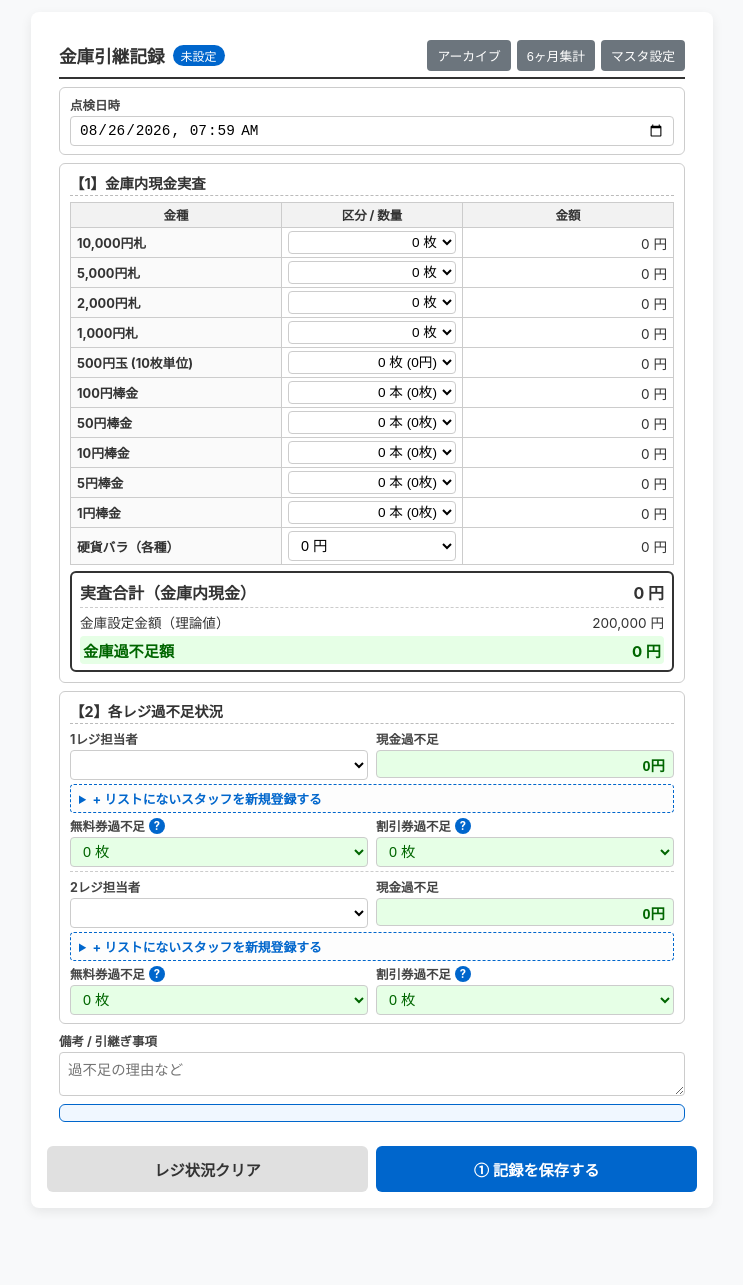
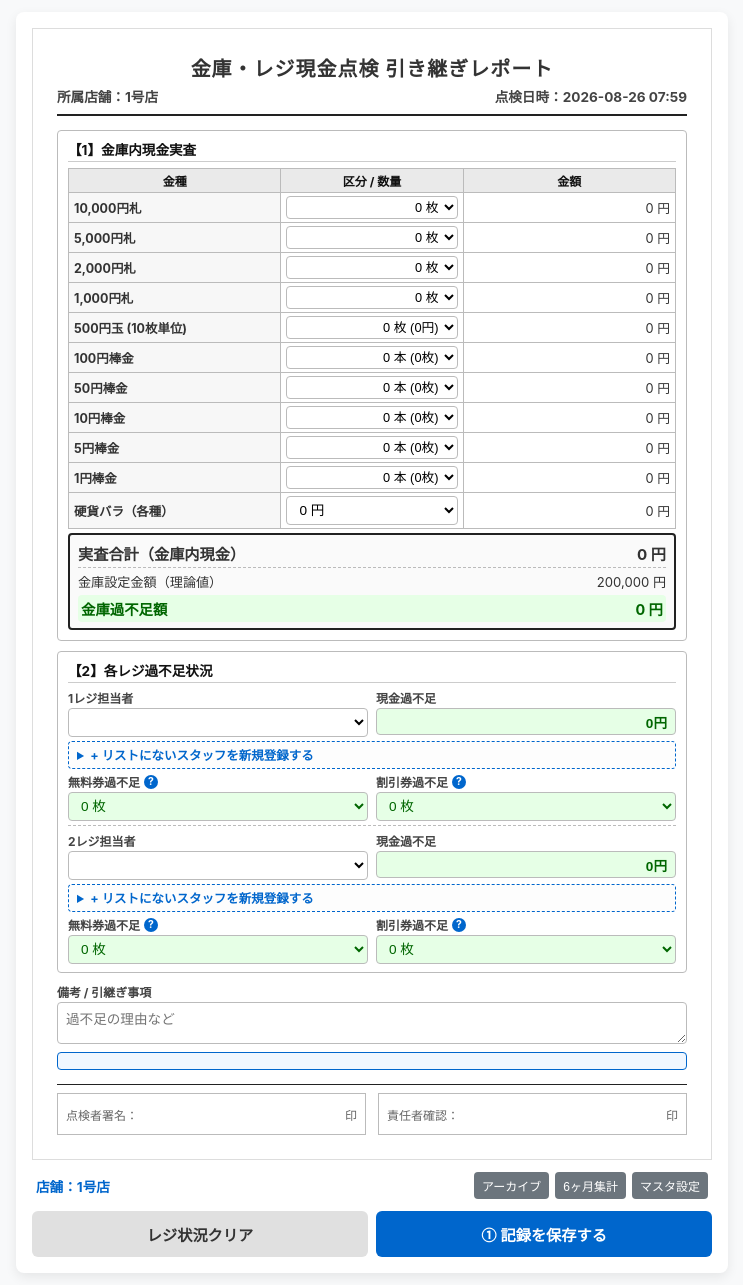
Before and after one commit to yuda890201/kinko-app, a plain HTML site: page index.html in a window 1280 px wide. Shown: the whole page, without its empty margins (268-1011 px from the left). Before the commit the page ends 1220 px from the top, so only its background shows below. Drawn offline with nearby package versions, Linux system fonts and the light colour scheme; no server answers.

Commit message:
Update index.html

```diff
--- a/index.html
+++ b/index.html
@@ -17,7 +17,7 @@
 
   <style>
     :root {
-      --border-color: #333;
+      --border-color: #222;
       --primary-color: #0066cc;
       --success-color: #28a745;
       --bg-color: #f8f9fa;
@@ -47,7 +47,7 @@
     }
 
     .container {
-      max-width: 650px;
+      max-width: 680px;
       margin: 0 auto;
       background: #fff;
       padding: 16px;
@@ -55,29 +55,48 @@
       box-shadow: 0 4px 12px rgba(0,0,0,0.08);
     }
 
+    /* ★ A4フィードバックシート専用デザイン（幅794px固定ベース） */
     #export-area {
       background: #fff;
-      padding: 12px;
+      padding: 24px;
       box-sizing: border-box;
       width: 100%;
+      border: 1px solid #ddd;
+    }
+
+    /* 帳票ヘッダー */
+    .report-header {
+      text-align: center;
+      border-bottom: 2px solid var(--border-color);
+      padding-bottom: 8px;
+      margin-bottom: 14px;
+    }
+    .report-header h2 {
+      font-size: 1.25rem;
+      margin: 0 0 4px 0;
+      letter-spacing: 1px;
+    }
+    .report-meta {
+      display: flex;
+      justify-content: space-between;
+      font-size: 0.85rem;
+      font-weight: bold;
+      color: #444;
     }
 
     .header-bar {
       display: flex;
       justify-content: space-between;
       align-items: center;
-      border-bottom: 2px solid var(--border-color);
-      padding-bottom: 6px;
-      margin-bottom: 8px;
+      margin-bottom: 12px;
     }
-
-    h1 { font-size: 1.1rem; margin: 0; display: flex; align-items: center; gap: 8px; }
+    h1 { font-size: 1rem; margin: 0; display: flex; align-items: center; gap: 6px; }
     .store-badge {
-      background: #0066cc;
+      background: #333;
       color: #fff;
       font-size: 0.75rem;
       padding: 2px 8px;
-      border-radius: 12px;
+      border-radius: 4px;
       font-weight: normal;
     }
 
@@ -86,29 +105,30 @@
       background: #6c757d;
       color: #fff;
       border: none;
-      padding: 6px 10px;
+      padding: 5px 8px;
       border-radius: 4px;
       cursor: pointer;
-      font-size: 0.8rem;
+      font-size: 0.75rem;
     }
 
     .section-card {
-      border: 1px solid #ccc;
-      border-radius: 6px;
+      border: 1px solid #bbb;
+      border-radius: 4px;
       padding: 8px 10px;
-      margin-bottom: 8px;
+      margin-bottom: 10px;
       background-color: #fff;
     }
 
     .section-title {
       font-weight: bold;
-      font-size: 0.9rem;
+      font-size: 0.85rem;
       margin-bottom: 6px;
       padding-bottom: 2px;
-      border-bottom: 1px dashed #bbb;
+      border-bottom: 1px solid #ccc;
       display: flex;
       justify-content: space-between;
       align-items: center;
+      color: #111;
     }
 
     .info-grid { display: grid; grid-template-columns: 1fr 1fr; gap: 8px; }
@@ -116,7 +136,7 @@
     .field-group.full { grid-column: span 2; }
 
     label {
-      font-size: 0.78rem;
+      font-size: 0.75rem;
       font-weight: bold;
       margin-bottom: 2px;
       color: #444;
@@ -131,8 +151,8 @@
     select,
     textarea {
       padding: 5px 8px;
-      font-size: 0.9rem;
-      border: 1px solid #ccc;
+      font-size: 0.85rem;
+      border: 1px solid #bbb;
       border-radius: 4px;
       box-sizing: border-box;
       width: 100%;
@@ -154,7 +174,7 @@
     .highlight-ok {
       background-color: var(--diff-ok-bg) !important;
       color: var(--diff-ok-color) !important;
-      border-color: #ccc !important;
+      border-color: #bbb !important;
     }
 
     .coupon-grid { display: grid; grid-template-columns: 1fr 1fr; gap: 8px; margin-top: 4px; }
@@ -162,26 +182,26 @@
       display: inline-flex;
       justify-content: center;
       align-items: center;
-      width: 16px;
-      height: 16px;
+      width: 14px;
+      height: 14px;
       background-color: #0066cc;
       color: #fff;
       border-radius: 50%;
-      font-size: 0.7rem;
+      font-size: 0.65rem;
       cursor: pointer;
     }
 
-    table { width: 100%; border-collapse: collapse; margin-bottom: 6px; }
-    th, td { border: 1px solid #ccc; padding: 3px 6px; text-align: center; }
-    th { background-color: #f2f2f2; font-size: 0.78rem; }
-    td.label-col { background-color: #fafafa; font-weight: bold; text-align: left; font-size: 0.8rem; width: 35%; }
-    td.num-col { text-align: right; width: 35%; font-size: 0.85rem; }
-    select.select-count { text-align: right; font-size: 0.85rem; padding: 2px; }
+    table { width: 100%; border-collapse: collapse; margin-bottom: 4px; }
+    th, td { border: 1px solid #bbb; padding: 3px 5px; text-align: center; }
+    th { background-color: #eaeaea; font-size: 0.75rem; color: #111; }
+    td.label-col { background-color: #f7f7f7; font-weight: bold; text-align: left; font-size: 0.78rem; width: 35%; }
+    td.num-col { text-align: right; width: 35%; font-size: 0.8rem; }
+    select.select-count { text-align: right; font-size: 0.8rem; padding: 2px; }
 
-    .summary-card { border: 2px solid var(--border-color); border-radius: 6px; padding: 6px 8px; margin-bottom: 2px; }
-    .summary-row { display: flex; justify-content: space-between; align-items: center; padding: 1px 0; font-size: 0.85rem; }
-    .summary-row.total { font-weight: bold; font-size: 1rem; border-bottom: 1px dashed #ccc; padding-bottom: 3px; margin-bottom: 3px; }
-    .summary-row.diff { font-weight: bold; font-size: 0.95rem; padding: 3px; border-radius: 4px; margin-top: 3px; }
+    .summary-card { border: 2px solid var(--border-color); border-radius: 4px; padding: 6px 8px; margin-bottom: 2px; background: #fafafa; }
+    .summary-row { display: flex; justify-content: space-between; align-items: center; padding: 1px 0; font-size: 0.82rem; }
+    .summary-row.total { font-weight: bold; font-size: 0.95rem; border-bottom: 1px dashed #bbb; padding-bottom: 3px; margin-bottom: 3px; }
+    .summary-row.diff { font-weight: bold; font-size: 0.9rem; padding: 3px; border-radius: 4px; margin-top: 3px; }
 
     details.staff-accordion {
       background: #fdfdfd;
@@ -189,7 +209,7 @@
       border-radius: 4px;
       padding: 4px 8px;
       margin-top: 4px;
-      font-size: 0.8rem;
+      font-size: 0.78rem;
     }
     details.staff-accordion summary {
       cursor: pointer;
@@ -200,17 +220,38 @@
     .export-report-box {
       border: 1px solid #0066cc;
       background: #f0f7ff;
-      border-radius: 6px;
+      border-radius: 4px;
       padding: 8px 10px;
       margin-top: 8px;
-      font-size: 0.8rem;
+      font-size: 0.78rem;
       line-height: 1.4;
     }
     .export-notice {
       color: #cc0000;
       font-weight: bold;
       margin-top: 3px;
-      font-size: 0.72rem;
+      font-size: 0.7rem;
+    }
+
+    /* 署名（確認）欄 */
+    .sign-section {
+      display: grid;
+      grid-template-columns: 1fr 1fr;
+      gap: 12px;
+      margin-top: 14px;
+      border-top: 1px solid #222;
+      padding-top: 8px;
+    }
+    .sign-box {
+      border: 1px solid #bbb;
+      height: 40px;
+      display: flex;
+      justify-content: space-between;
+      align-items: center;
+      padding: 0 8px;
+      font-size: 0.75rem;
+      color: #666;
+      background: #fff;
     }
 
     .btn-group { display: flex; gap: 8px; margin-top: 12px; }
@@ -303,8 +344,18 @@
   <!-- 入力画面 -->
   <div id="input-view" class="view-section">
 
+    <!-- ★ A4フィードバックシート（帳票エリア） -->
     <div id="export-area">
-      <div class="header-bar">
+      <!-- 帳票ヘッダー -->
+      <div class="report-header">
+        <h2>金庫・レジ現金点検 引き継ぎレポート</h2>
+        <div class="report-meta">
+          <span>所属店舗：<strong id="report-store-name">未設定</strong></span>
+          <span>点検日時：<strong id="report-datetime-str">--</strong></span>
+        </div>
+      </div>
+
+      <div class="header-bar" style="display:none;">
         <h1>金庫引継記録 <span class="store-badge" id="current-store-badge">未設定</span></h1>
         <div class="nav-buttons">
           <button class="btn-nav" onclick="showArchiveView()">アーカイブ</button>
@@ -313,11 +364,11 @@
         </div>
       </div>
 
-      <div class="section-card">
+      <div class="section-card" style="display:none;">
         <div class="info-grid">
           <div class="field-group full">
             <label for="datetime">点検日時</label>
-            <input type="datetime-local" id="datetime">
+            <input type="datetime-local" id="datetime" onchange="updateReportHeader()">
           </div>
         </div>
       </div>
@@ -409,7 +460,7 @@
         <div class="section-title">【2】各レジ過不足状況</div>
 
         <!-- 1レジ -->
-        <div style="margin-bottom: 6px; padding-bottom: 4px; border-bottom: 1px dashed #ccc;">
+        <div style="margin-bottom: 6px; padding-bottom: 4px; border-bottom: 1px dashed #bbb;">
           <div class="info-grid">
             <div class="field-group">
               <label for="reg1-staff">1レジ担当者</label>
@@ -482,6 +533,23 @@
       </div>
 
       <div id="export-report-container" class="export-report-box"></div>
+
+      <!-- 帳票署名欄 -->
+      <div class="sign-section">
+        <div class="sign-box"><span>点検者署名：</span><span>印</span></div>
+        <div class="sign-box"><span>責任者確認：</span><span>印</span></div>
+      </div>
+    </div>
+    <!-- 帳票エリアここまで -->
+
+    <!-- アプリ操作用ナビバー（画像には含まれません） -->
+    <div style="display: flex; justify-content: space-between; align-items: center; margin: 12px 0 6px 0; padding: 0 4px;">
+      <span style="font-size: 0.85rem; font-weight: bold; color: #0066cc;" id="ui-store-disp">店舗：1号店</span>
+      <div class="nav-buttons">
+        <button class="btn-nav" onclick="showArchiveView()">アーカイブ</button>
+        <button class="btn-nav" onclick="showSummaryView()">6ヶ月集計</button>
+        <button class="btn-nav" onclick="showMasterView()">マスタ設定</button>
+      </div>
     </div>
 
     <div class="btn-group">
@@ -489,9 +557,8 @@
       <button class="btn-main btn-submit" id="submit-btn" onclick="submitRecordOnly()">① 記録を保存する</button>
     </div>
 
-    <!-- 保存完了後に出現する画像共有ボタン -->
     <div id="share-btn-container" style="display: none; margin-top: 8px;">
-      <button class="btn-main btn-success" style="width: 100%;" onclick="generateAndShareImage()">② A4画像を生成して共有・保存する</button>
+      <button class="btn-main btn-success" style="width: 100%;" onclick="generateAndShareImage()">② A4フィードバックシート画像を共有・保存</button>
     </div>
   </div>
 
@@ -615,7 +682,7 @@
   let globalRecords = [];
   let globalStaffList = [];
   let globalStoreList = [];
-  let lastSavedRecord = null; // 共有用の直近保存データ保持
+  let lastSavedRecord = null;
 
   document.addEventListener('DOMContentLoaded', () => {
     const now = new Date();
@@ -623,9 +690,19 @@
     document.getElementById('datetime').value = now.toISOString().slice(0, 16);
     document.getElementById('archive-date').value = now.toISOString().slice(0, 10);
 
+    updateReportHeader();
     initDropdowns();
     fetchData();
   });
+
+  function updateReportHeader() {
+    const dtVal = document.getElementById('datetime').value;
+    document.getElementById('report-store-name').textContent = currentStoreName;
+    if (dtVal) {
+      const formatted = dtVal.replace('T', ' ');
+      document.getElementById('report-datetime-str').textContent = formatted;
+    }
+  }
 
   function showLoading(msg = '通信中...') {
     const el = document.getElementById('loading-overlay');
@@ -671,7 +748,8 @@
   }
 
   function updateStoreUI() {
-    document.getElementById('current-store-badge').textContent = currentStoreName;
+    document.getElementById('report-store-name').textContent = currentStoreName;
+    document.getElementById('ui-store-disp').textContent = `店舗：${currentStoreName}`;
     document.getElementById('target-amount-disp').textContent = targetVaultAmount.toLocaleString();
     document.getElementById('master-target').value = targetVaultAmount.toLocaleString() + '円';
     document.getElementById('staff-master-store-label').textContent = `【${currentStoreName}】`;
@@ -758,6 +836,7 @@
   }
 
   function saveFormState() {
+    updateReportHeader();
     const state = {
       'bill-10000': document.getElementById('bill-10000').value,
       'bill-5000': document.getElementById('bill-5000').value,
@@ -810,6 +889,7 @@
       if (state['reg2-disc-coupon']) document.getElementById('reg2-disc-coupon').value = state['reg2-disc-coupon'];
       if (state['memo']) document.getElementById('memo').value = state['memo'];
       updateHighlights();
+      updateReportHeader();
     } catch (e) {
       console.error('State load error', e);
     }
@@ -952,7 +1032,6 @@
     }
   }
 
-  // ステップ1：記録保存ボタン（スプレッドシート送信のみ）
   async function submitRecordOnly() {
     const staff1 = document.getElementById('reg1-staff').value;
     const staff2 = document.getElementById('reg2-staff').value;
@@ -997,9 +1076,8 @@
       buildReportSummary();
       hideLoading();
 
-      // 保存成功したら「② 画像共有ボタン」を出現させる
       document.getElementById('share-btn-container').style.display = 'block';
-      alert('スプレッドシートへの保存が完了しました！\n下の「② A4画像を生成して共有・保存する」ボタンを押してください。');
+      alert('スプレッドシートへの保存が完了しました！\n下の「② A4フィードバックシート画像を共有・保存」ボタンを押してください。');
       window.scrollTo({ top: document.body.scrollHeight, behavior: 'smooth' });
 
     } catch (err) {
@@ -1008,11 +1086,13 @@
     }
   }
 
-  // ステップ2：画像生成＆共有ボタン（ユーザー操作直結で確実にポップアップ）
   async function generateAndShareImage() {
-    showLoading('A4サイズ画像を作成中...');
+    showLoading('A4フィードバックシートを作成中...');
 
     try {
+      // 帳票内の一時的非表示パーツ（アコーディオンなど）を一時的に隠す
+      document.querySelectorAll('.staff-accordion').forEach(el => el.style.display = 'none');
+
       const exportTarget = document.getElementById('export-area');
       const canvas = await html2canvas(exportTarget, {
         scale: 2,
@@ -1021,9 +1101,12 @@
         width: 794
       });
 
+      // アコーディオンを元に戻す
+      document.querySelectorAll('.staff-accordion').forEach(el => el.style.display = 'block');
+
       canvas.toBlob(async (blob) => {
         const dtStr = lastSavedRecord ? lastSavedRecord.datetime : 'file';
-        const fileName = `金庫引継ぎ_${currentStoreName}_${dtStr.replace(/[:T-]/g, '')}.png`;
+        const fileName = `引継ぎレポート_${currentStoreName}_${dtStr.replace(/[:T-]/g, '')}.png`;
         const file = new File([blob], fileName, { type: 'image/png' });
 
         hideLoading();
@@ -1032,8 +1115,8 @@
           try {
             await navigator.share({
               files: [file],
-              title: '金庫引継ぎ記録',
-              text: `【${currentStoreName}】金庫引継ぎ記録`
+              title: '金庫・レジ現金点検 引き継ぎレポート',
+              text: `【${currentStoreName}】金庫・レジ現金点検レポート`
             });
           } catch (shareErr) {
             console.log('Share canceled', shareErr);
@@ -1045,7 +1128,7 @@
           a.download = fileName;
           a.click();
           URL.revokeObjectURL(downloadUrl);
-          alert('画像をダウンロードしました。');
+          alert('レポート画像をダウンロードしました。');
         }
       }, 'image/png');
 
```
